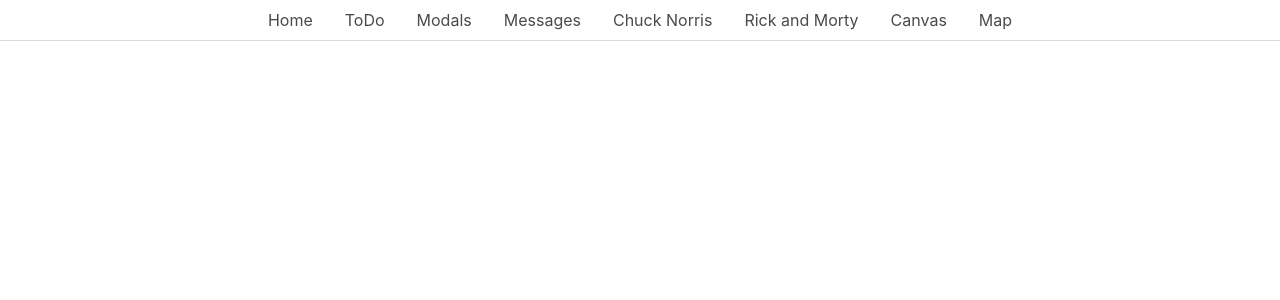
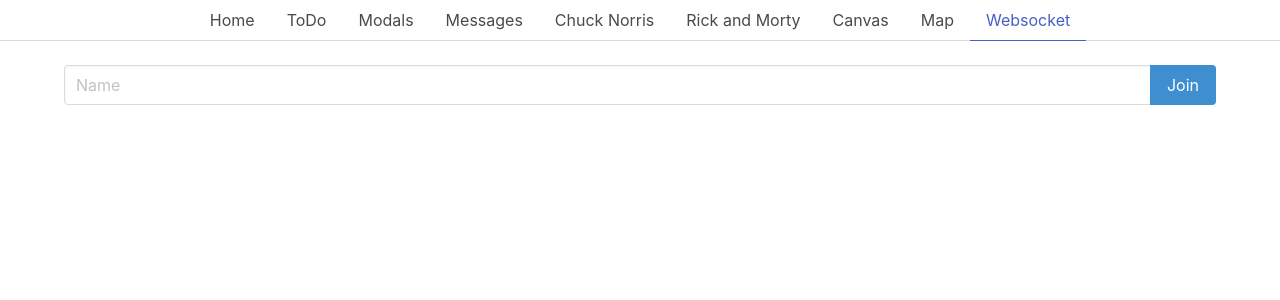
Before and after one commit to PatrickLapik/learnvue, a Vue app: page /ws in a window 1280 px wide. Shown: the top 300 px of the page. Built offline with nearby package versions, Linux system fonts and the light colour scheme.

Commit message:
websocket, terminal

```diff
--- a/package.json
+++ b/package.json
@@ -12,7 +12,8 @@
     "axios": "^1.6.7",
     "bulma": "^0.9.4",
     "vue": "^3.3.10",
-    "vue-router": "^4.2.5"
+    "vue-router": "^4.2.5",
+    "ws": "^8.16.0"
   },
   "devDependencies": {
     "@vitejs/plugin-vue": "^4.2.3",
--- a/src/main.js
+++ b/src/main.js
@@ -11,9 +11,7 @@ import ChuckNorris from './pages/ChuckNorris.vue';
 import RickAndMorty from './pages/RickAndMorty.vue';
 import CanvasExample from './pages/CanvasExample.vue';
 import MapExample from './pages/MapExample.vue';
-
-
-
+import Websocket from './pages/Websocket.vue';
 
 const routes = [
     { path: '/', component: Home, name: 'Home' },
@@ -24,6 +22,7 @@ const routes = [
     { path: '/rickandmorty', component: RickAndMorty, name: 'Rick and Morty' },
     { path: '/canvas', component: CanvasExample, name: 'Canvas' },
     { path: '/map', component: MapExample, name: 'Map' },
+    { path: '/ws', component: Websocket, name: 'Websocket' },
 ];
 
 const router = createRouter({
--- a/src/pages/Messages.vue
+++ b/src/pages/Messages.vue
@@ -1,4 +1,4 @@
-<script setup>
+z<script setup>
 import { ref } from 'vue';
 import Message from '../components/Message.vue';
 
--- /dev/null
+++ b/src/pages/Websocket.vue
@@ -0,0 +1,77 @@
+
+<script setup>
+import { ref } from 'vue';
+let messages = ref([]);
+let msg = ref('');
+let name = ref('');
+let nameInput = ref('');
+let socket;
+
+function send(){
+    if (msg.value.trim() !== '') {
+        socket.send(JSON.stringify({name: name.value, message: msg.value, isMe: false}));
+        messages.value.push({name: name.value, message: msg.value, isMe: true});
+    }
+    msg.value = '';
+}
+
+function join(){
+    if (nameInput.value.trim() === '') {
+        return;
+    }
+
+    name.value = nameInput.value;
+    // Create WebSocket connection.
+    socket = new WebSocket('ws://localhost:8080');
+
+    // Connection opened
+    socket.addEventListener('open', (event) => {
+        //socket.send('Hello Server!');
+    });
+
+    // Listen for messages
+    socket.addEventListener('message', (event) => {
+        console.log('Message from server ', event.data);
+        messages.value.push(JSON.parse(event.data));
+    });
+}
+
+</script>
+
+<template>
+
+    <div class="container" v-if="name">
+        <div class="field has-addons">
+            <div class="control is-expanded">
+                <input @keydown.enter="send()" class="input" type="text" placeholder="Write something" v-model="msg">
+            </div>
+            <div class="control">
+                <a class="button is-info" @click="send()">
+                    Send
+                </a>
+            </div>
+        </div>
+        <!-- eslint-disable vue/require-v-for-key -->
+        <div
+            class="notification is-light"
+            v-for="message in messages"
+            :class="{'is-primary': message.isMe, 'is-link': !message.isMe}">
+                {{ message.message }}
+                <p class="has-text-dark has-text-weight-semibold">{{ message.name }}</p>
+        </div>
+    </div>
+
+    <div class="container" v-else>
+        <div class="field has-addons">
+            <div class="control is-expanded">
+                <input @keydown.enter="join()" class="input" type="text" placeholder="Name" v-model="nameInput">
+            </div>
+            <div class="control">
+                <a class="button is-info" @click="join()">
+                    Join
+                </a>
+            </div>
+        </div>
+
+    </div>
+</template>
```
Also changed, not shown: 3 other files (tests, documents, lock files or other folders).
